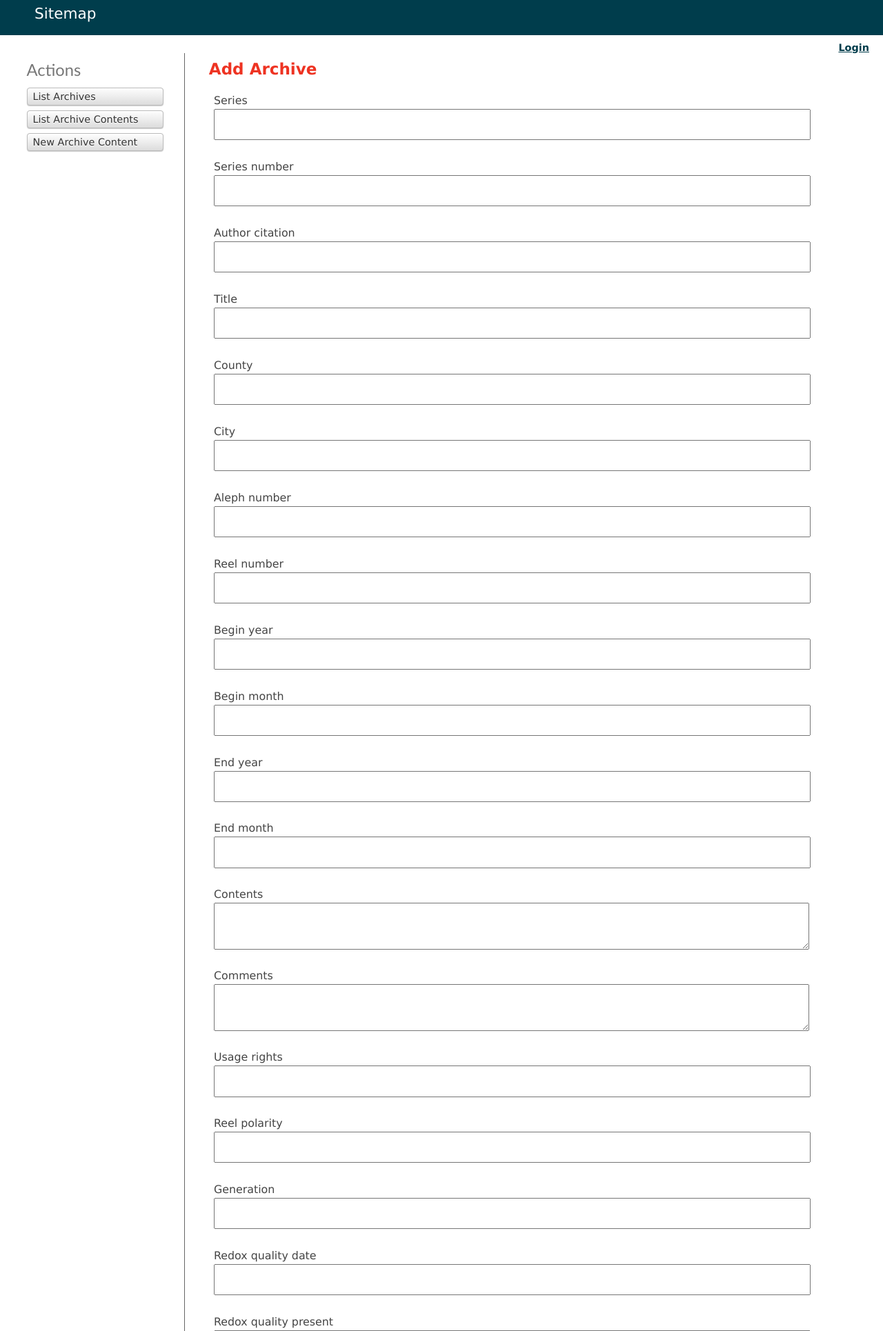
After one commit to anhonigman1848/mhsbake, a CakePHP app: the page made by app/View/ArchiveContents/add_with_associated.ctp in a window 1280 px wide. The commit adds this page. Shown: the top 1930 px of the page at 69% size. Run offline with PHP 8.4 and a stand-in for CakePHP, Linux system fonts and the light colour scheme; the template is opened without the code that fills it, so the values that code supplies are empty; form fields are guessed from the names that the template uses; some libraries are stand-ins or nearby versions.

Commit message:
create newspaper and archive records in one screen

```diff
--- /dev/null
+++ b/app/View/ArchiveContents/add_with_associated.ctp
@@ -0,0 +1,45 @@
+<?php $this->Access->setRole($current_user['role']); ?>
+<div class="archives form">
+<?php echo $this->Form->create('ArchiveContent');?>
+	<fieldset>
+		<legend><?php echo __('Add Archive'); ?></legend>
+	<?php
+		echo $this->Form->input('Archive.series');
+		echo $this->Form->input('Archive.series_number');
+		echo $this->Form->input('Archive.author_citation');
+		echo $this->Form->input('Archive.title');
+		echo $this->Form->input('Archive.county');
+		echo $this->Form->input('Archive.city');
+		echo $this->Form->input('Archive.aleph_number');
+		echo $this->Form->input('ArchiveContent.reel_number');
+		echo $this->Form->input('ArchiveContent.begin_year');
+		echo $this->Form->input('ArchiveContent.begin_month');
+		echo $this->Form->input('ArchiveContent.end_year');
+		echo $this->Form->input('ArchiveContent.end_month');
+		echo $this->Form->input('ArchiveContent.contents');
+		echo $this->Form->input('ArchiveContent.comments');
+		echo $this->Form->input('ArchiveContent.usage_rights');
+		echo $this->Form->input('ArchiveReel.0.reel_polarity');
+		echo $this->Form->input('ArchiveReel.0.generation');
+		echo $this->Form->input('ArchiveReel.0.redox_quality_date', $options = array('empty' => true));
+		echo $this->Form->input('ArchiveReel.0.redox_quality_present');
+		echo $this->Form->input('ArchiveReel.0.scratches');
+		echo $this->Form->input('ArchiveReel.0.quality_in');
+		echo $this->Form->input('ArchiveReel.0.sdn_number');
+		echo $this->Form->input('ArchiveReel.0.shipping_box');
+		echo $this->Form->input('ArchiveReel.0.date_of_last_access', $options = array('empty' => true));
+		echo $this->Form->input('ArchiveReel.0.checked_out');
+		echo $this->Form->input('ArchiveReel.0.deleted');
+	?>
+	</fieldset>
+<?php echo $this->Form->end(__('Submit'));?>
+</div>
+<div class="actions">
+	<h3><?php echo __('Actions'); ?></h3>
+	<ul>
+
+		<li><?php echo $this->Html->link(__('List Archives'), array('action' => 'index'));?></li>
+		<li><?php echo $this->Html->link(__('List Archive Contents'), array('controller' => 'archive_contents', 'action' => 'index')); ?> </li>
+		<li><?php echo $this->Html->link(__('New Archive Content'), array('controller' => 'archive_contents', 'action' => 'add')); ?> </li>
+	</ul>
+</div>
--- a/app/View/Archives/index.ctp
+++ b/app/View/Archives/index.ctp
@@ -55,6 +55,7 @@
 	<h3><?php echo __('Actions'); ?></h3>
 	<ul>
 		<li><?php echo $this->Html->link(__('New Archive'), array('action' => 'add')); ?></li>
+		<li><?php echo $this->Html->link(__('New Archive Record'), array('controller' => 'archive_contents', 'action' => 'addWithAssociated')); ?></li>
 		<li><?php echo $this->Html->link(__('List Archive Contents'), array('controller' => 'archive_contents', 'action' => 'index')); ?> </li>
 		<li><?php echo $this->Html->link(__('New Archive Content'), array('controller' => 'archive_contents', 'action' => 'add')); ?> </li>
 		<li><?php echo $this->Html->link(__('Home'), array('controller' => 'pages', 'action' => 'display')); ?> </li>
--- a/app/View/Newspapers/index.ctp
+++ b/app/View/Newspapers/index.ctp
@@ -51,6 +51,7 @@
 	<h3><?php echo __('Actions'); ?></h3>
 	<ul>
 		<li><?php echo $this->Html->link(__('New Newspaper'), array('action' => 'add')); ?></li>
+		<li><?php echo $this->Html->link(__('New Newspaper Record'), array('controller' => 'newspaper_contents', 'action' => 'addWithAssociated')); ?></li>
 		<li><?php echo $this->Html->link(__('List Newspaper Contents'), array('controller' => 'newspaper_contents', 'action' => 'index')); ?> </li>
 		<li><?php echo $this->Html->link(__('New Newspaper Content'), array('controller' => 'newspaper_contents', 'action' => 'add')); ?> </li>
                 <li><?php echo $this->Html->link(__('Home'), array('controller' => 'pages', 'action' => 'display')); ?> </li>
```
Also changed, not shown: app/Controller/ArchiveContentsController.php (+20 -1 lines), app/Controller/NewspaperContentsController.php (+24 -1 lines), app/View/NewspaperContents/add_with_associated.ctp (added, +42 -0 lines).
